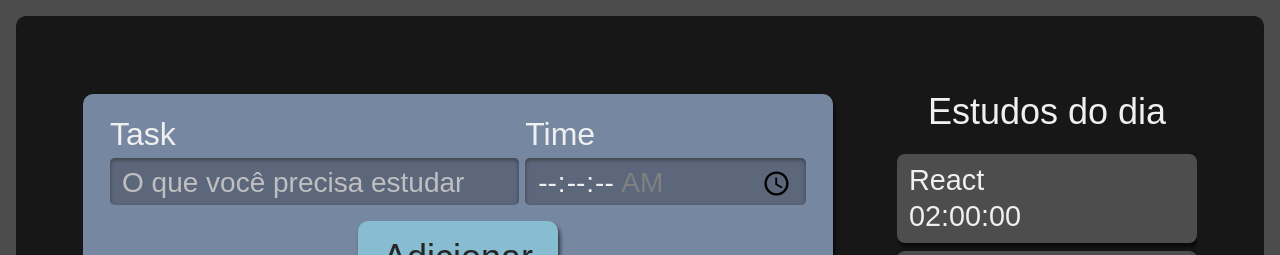
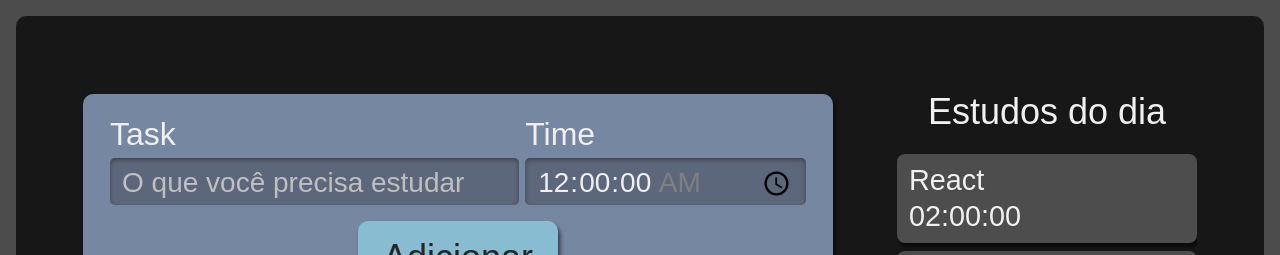
Before and after one commit to RenanTRS/studies, a React (Vite) app: page / in a window 1280 px wide. Shown: the top 255 px of the page. Built offline with nearby package versions, Linux system fonts and the light colour scheme.

Commit message:
add state for inputs, and type for button

```diff
--- a/src/components/Button/index.tsx
+++ b/src/components/Button/index.tsx
@@ -1,12 +1,10 @@
 import style from './Button.module.scss'
-import {ReactNode} from 'react'
+import {ButtonHTMLAttributes} from 'react'
 
-type ButtonProps = {
-    children?: ReactNode;
-}
+type ButtonProps = ButtonHTMLAttributes<HTMLButtonElement> //Tipage para button, já vem com children incluso
 
-export const Button = ({children}: ButtonProps) => {
+export const Button = ({...props}: ButtonProps) => {
     return (
-        <button className={style.botao}>{children}</button>
+        <button {...props} className={style.botao} />
     )
 }
--- a/src/components/Form/index.tsx
+++ b/src/components/Form/index.tsx
@@ -1,18 +1,47 @@
 import style from './Form.module.scss'
+import { useState, FormEvent } from 'react'
 import { Button } from "../Button"
 
 export const Form = () => {
+    const [time, setTime] = useState('00:00:00')
+    const [task, setTask] = useState('')
+
+    const handlerSubmit = (event: FormEvent<HTMLFormElement>) => {
+        event.preventDefault()
+        const teste = {
+            task,
+            time
+        }
+        console.log(teste)
+    }
     return(
-        <form className={style.novaTarefa}>
+        <form className={style.novaTarefa} onSubmit={event => handlerSubmit(event)}>
             <div className={style.inputContainer}>
                 <label htmlFor="task">Task</label>
-                <input type="text" id="task" placeholder="O que você precisa estudar" required />
+                <input
+                    type="text"
+                    id="task"
+                    placeholder="O que você precisa estudar"
+                    value={task}
+                    onChange={event => setTask(event.target.value)}
+                    required
+                />
             </div>
             <div className={style.inputContainer}>
                 <label htmlFor="time">Time</label>
-                <input type="time" id="time" placeholder="" step="1" min="00:00:00" max="01:30:00" required />
+                <input
+                    type="time"
+                    id="time"
+                    placeholder=""
+                    step="1"
+                    min="00:00:00"
+                    max="01:30:00"
+                    value={time}
+                    onChange={event => setTime(event.target.value)}
+                    required
+                />
             </div>
-            <Button>Adicionar</Button>
+            <Button type="submit">Adicionar</Button>
         </form>
     )
 }
```
